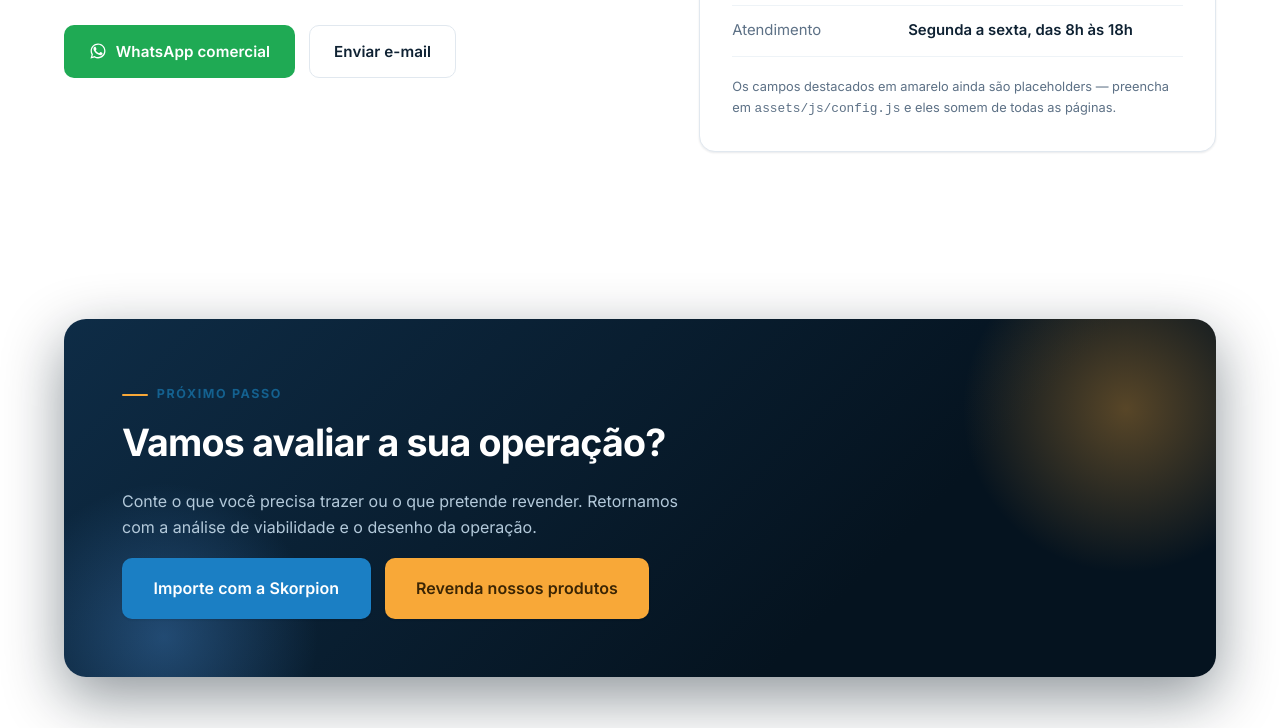
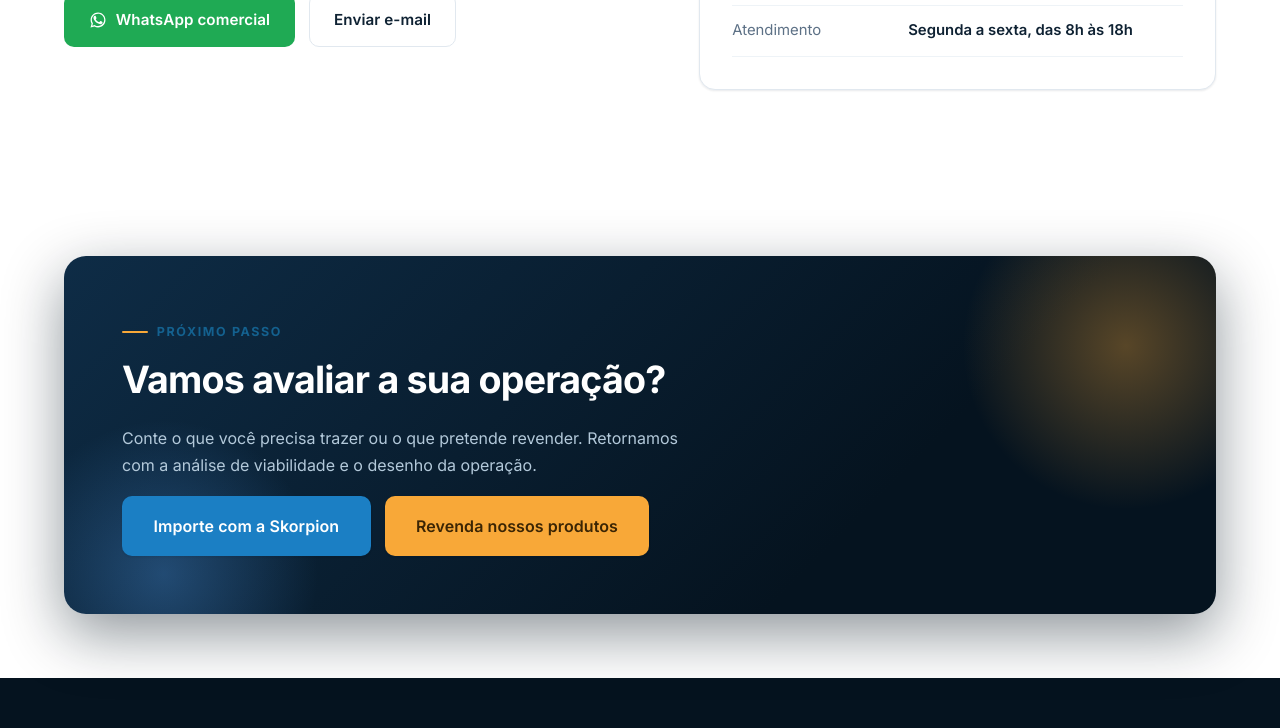
Before and after one commit to kaionuneses-tech/skorpion-site, a plain HTML site: page index.html in a window 1280 px wide. Shown: the part 5438-6166 px from the top of the page. Drawn offline with nearby package versions, Linux system fonts and the light colour scheme.

Commit message:
Remove aviso de placeholders da seção de contato da home
Co-Authored-By: Claude Opus 5.5 <noreply@anthropic.com>

```diff
--- a/index.html
+++ b/index.html
@@ -372,10 +372,6 @@
             <div><dt>Comercial</dt><dd data-emp="emailComercial"></dd></div>
             <div><dt>Atendimento</dt><dd data-emp="horario"></dd></div>
           </dl>
-          <p class="tiny muted" style="margin-top:1.2rem">
-            Os campos destacados em amarelo ainda são placeholders — preencha em
-            <code>assets/js/config.js</code> e eles somem de todas as páginas.
-          </p>
         </div>
       </div>
     </div>
```
